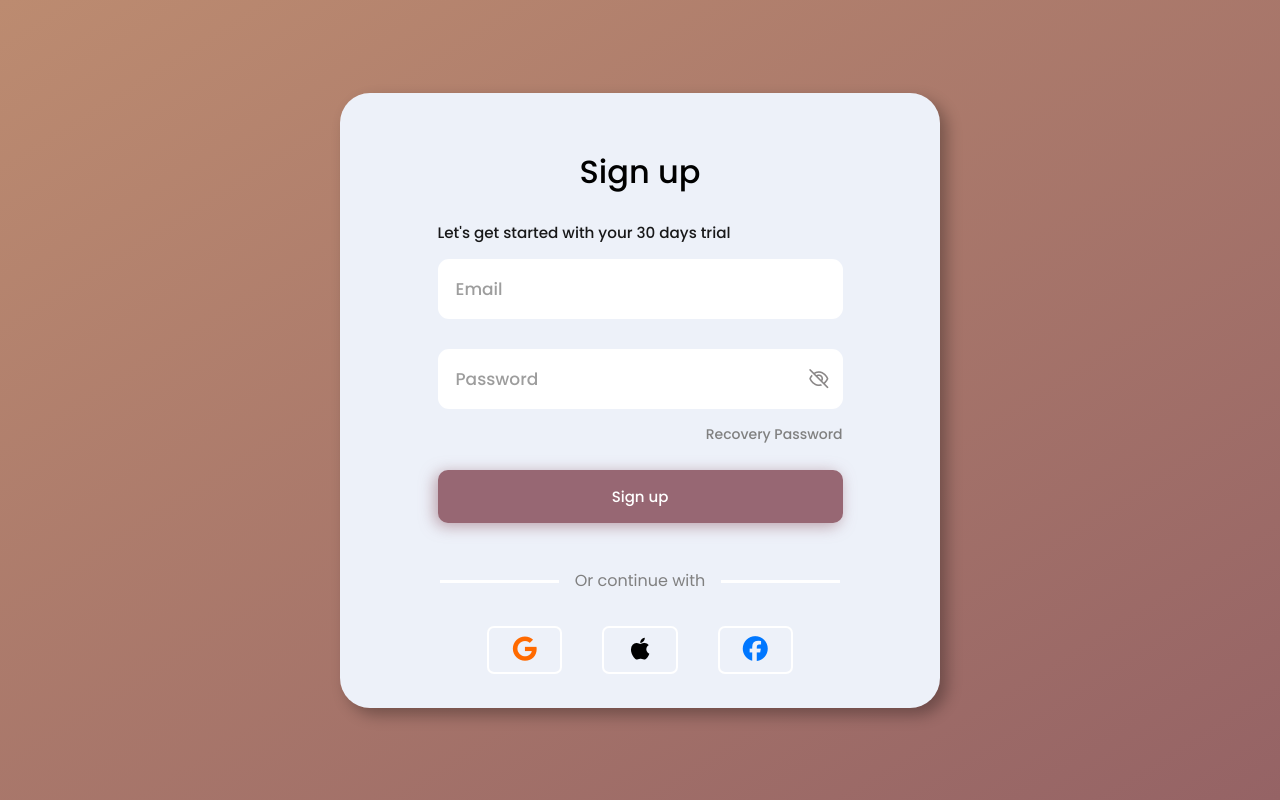
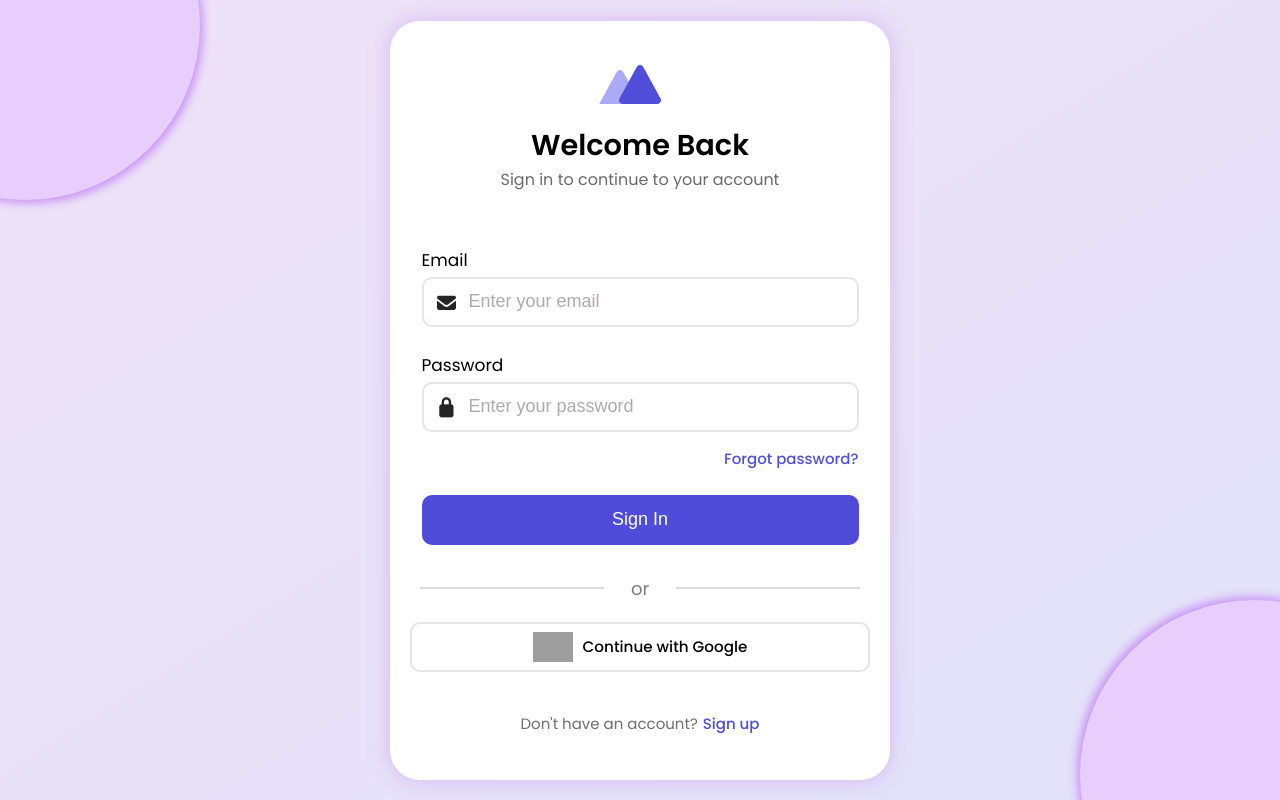
Before and after one commit to NadirCodee/code, a plain HTML site: page index.html in a window 1280 px wide. Drawn offline with Linux system fonts and the light colour scheme; grey boxes are pictures that could not be loaded.

Commit message:
Modern sign in page

```diff
--- a/index.html
+++ b/index.html
@@ -1,33 +1,46 @@
 <!DOCTYPE html>
 <html lang="en">
+
 <head>
+    <link rel="stylesheet" href="style.css">
     <link rel="stylesheet" href="https://cdnjs.cloudflare.com/ajax/libs/font-awesome/7.3.0/css/all.min.css">
-  <link rel="stylesheet" href="style.css">
     <meta charset="UTF-8">
     <meta name="viewport" content="width=device-width, initial-scale=1.0">
-  <title>Sign up page</title>
+    <title>Sign in page</title>
 </head>
+
 <body>
     <div class="container">
-    <h1 class="title">Sign up</h1>
+        <div class="logo">
+            <i class="fa-solid fa-play"></i>
+        </div>
+        <h1 class="title">Welcome Back</h1>
+        <p class="intro">Sign in to continue to your account</p>
         <form action="">
-      <p class="intro">Let's get started with your 30 days trial</p>
             <div class="input-box">
-        <input type="email" placeholder="Email">
+                <label for="email">Email</label>
+                <input type="email" id="email" placeholder="Enter your email" required name="email">
+                <i class="fa-solid fa-envelope"></i>
             </div>
             <div class="input-box">
-        <input type="password" placeholder="Password">
-        <button class="eye"><i class="fa-regular fa-eye-slash"></i></button>
+                <label for="password">Password</label>
+                <input type="password" id="password" placeholder="Enter your password" required name="password">
+                <i class="fa-solid fa-lock"></i>
             </div>
-      <a href="#" class="link">Recovery Password</a>
-      <button type="submit" class="submit-btn">Sign up</button>
+            <a href="#" class="link">Forgot password?</a>
+            <button class="submit-btn" type="submit">Sign In</button>
         </form>
-    <p class="divider">Or continue with</p>
-    <div class="social-icons">
-      <a href="#" style="color: #ff6a00;"><i class="fa-brands fa-google"></i></a>
-      <a href="#" style="color: #000;"><i class="fa-brands fa-apple"></i></a>
-      <a href="#" style="color: #0077ff;"><i class="fa-brands fa-facebook"></i></a>
+        <div class="divider">or</div>
+        <a href="#" class="google-btn">
+            <img src="https://cdn-teams-slug.flaticon.com/google.jpg" width="40" alt="continue with google">
+            Continue with Google
+        </a>
+        <p class="signup-text">
+            Don't have an account? <a href="#">Sign up</a>
+        </p>
     </div>
-  </div>
+    <div class="circle left-top"></div>
+    <div class="circle right-bottom"></div>
 </body>
+
 </html>
--- a/style.css
+++ b/style.css
@@ -1,181 +1,282 @@
 @import url('https://fonts.googleapis.com/css2?family=Poppins:ital,wght@0,100;0,200;0,300;0,400;0,500;0,600;0,700;0,800;0,900;1,100;1,200;1,300;1,400;1,500;1,600;1,700;1,800;1,900&display=swap');
-*{
+
+* {
     margin: 0;
     padding: 0;
     box-sizing: border-box;
-    font-family: 'Poppins', sans-serif;
 }
-body{
+
+body {
+    font-family: "Poppins", sans-serif;
+    min-height: 100vh;
     display: flex;
     justify-content: center;
     align-items: center;
-    min-height: 100vh;
-    background-image: linear-gradient(to right bottom,#BC8B70,#956365);
+    background-image: linear-gradient(to right bottom, #eee2f7, #e2e2f9);
 }
-.container{
-    background-color: #edf1f9;
-    width: 600px;
+
+:root {
+    --purple-color: #4E4CD8;
+    --white-color: #fff;
+}
+
+.circle {
+    width: 350px;
+    height: 350px;
+    background-color: #e7cefc;
+    position: fixed;
+    border-radius: 50%;
+    z-index: -1;
+}
+
+.left-top {
+    left: -150px;
+    top: -150px;
+    box-shadow: 3px 3px 10px #c790f4;
+}
+
+.right-bottom {
+    right: -150px;
+    bottom: -150px;
+    box-shadow: -3px -3px 10px #c790f4;
+}
+
+.container {
+    background-color: var(--white-color);
     display: flex;
     flex-direction: column;
     align-items: center;
-    padding: 30px;
+    width: 500px;
     border-radius: 30px;
-    box-shadow: 7px 7px 15px rgba(0, 0, 0, 0.3);
+    box-shadow: 0 0 20px rgba(199, 144, 244, 0.5);
+    padding: 35px 20px;
 }
-.title{
-    font-size: 2rem;
-    font-weight: 500;
-    margin: 25px 0;
-}
-form{
-    width: 75%;
-    display: flex;
-    flex-direction: column;
-    align-items: center;
-}
-.intro{
-    color: rgba(0, 0, 0, 0.9);
-    font-size: 0.95rem;
-    font-weight: 500;
-    width: 100%;
-}
-.input-box{
+
+.logo {
     width: 100%;
     display: flex;
-    flex-direction: column;
-    margin: 15px 0;
-    position: relative;
+    justify-content: center;
+    overflow: hidden;
 }
-.input-box input{
-    background-color: #fff;
-    border: solid 2px #fff;
-    font-size: 17px;
-    font-weight: 500;
-    padding: 15px 41px 15px 16px;
-    border-radius: 11px;
-    outline: none;
-    transition: 0.3s;
+
+.logo i {
+    font-size: 3rem;
+    transform: rotate(270deg) translateX(-6px);
+    color: #514FD9;
+    text-shadow: -5px -20px 0 #AAAAF5;
 }
-.input-box input:focus{
-    border: solid 2px #956365;
+
+.title {
+    font-size: 1.8rem;
+    font-weight: 600;
+    width: 100%;
+    text-align: center;
+    margin-top: 20px;
 }
-.input-box input::placeholder{
-    color: #9d9d9d;
-}
-.input-box .eye{
-    position: absolute;
-    right: 13px;
-    top: 50%;
-    transform: translateY(-50%);
-    font-size: 17px;
-    color: #8a8787;
-    border: none;
-    background-color: transparent;
-    cursor: pointer;
-    transition: 0.3s;
-    outline: none;
-}
-.input-box .eye:hover{
-    color: #774e4f;
-}
-.link{
-    font-size: 14px;
-    align-self: flex-end;
-    font-weight: 500;
-    color: #808080;
-    text-decoration: none;
-}
-.link:hover{
-    text-decoration: underline;
-}
-.submit-btn{
-    color: #fff;
-    background-color: #976773;
-    border: none;
-    width: 100%;
-    cursor: pointer;
-    padding: 15px;
-    font-size: 15px;
-    border-radius: 10px;
-    font-weight: 500;
-    margin: 25px 0;
-    box-shadow: -3px 3px 15px rgba(151, 103, 115, 0.6);
-    transition: 0.2s;
-}
-.submit-btn:hover{
-    box-shadow: 0 0 0;
-    transform: translateY(-3px);
-}
-.divider{
-    color: #808080;
-    margin: 20px 0;
-    position: relative;
+
+.intro {
+    color: #6a6a6a;
     width: 100%;
     text-align: center;
 }
-.divider::before,
-.divider::after{
+
+form {
+    width: 95%;
+    margin: 30px 0;
+    display: flex;
+    flex-direction: column;
+}
+
+.input-box {
+    height: 50px;
+    display: flex;
+    flex-direction: column;
+    position: relative;
+    margin-top: 55px;
+}
+
+.input-box input {
+    position: absolute;
+    width: 100%;
+    height: 100%;
+    outline: none;
+    font-size: 18px;
+    border-radius: 10px;
+    border: solid 2px rgba(0, 0, 0, 0.1);
+    padding: 5px 15px 5px 45px;
+    transition: 0.2s;
+}
+
+.input-box input:hover {
+    border: solid 2px rgba(0, 0, 0, 0.2);
+}
+
+.input-box input:focus {
+    border: solid 2px rgba(0, 0, 0, 0.5);
+}
+
+.input-box input::placeholder {
+    color: #b0abab;
+}
+
+.input-box label {
+    position: absolute;
+    top: -60%;
+    z-index: 99;
+    font-size: 17px;
+    cursor: text;
+}
+
+.input-box i {
+    position: absolute;
+    top: 50%;
+    left: 13px;
+    transform: translateY(-50%);
+    font-size: 19px;
+    color: #262525;
+}
+
+.link {
+    color: #514FDA;
+    margin-top: 15px;
+    text-decoration: none;
+    font-size: 15px;
+    font-weight: 500;
+    align-self: flex-end;
+    position: relative;
+}
+
+.link::before {
     content: '';
     position: absolute;
-    height: 3px;
-    width: 22%;
-    background-color: #fff;
+    width: 100%;
+    height: 2px;
+    background-color: var(--purple-color);
+    bottom: -2px;
+    border-radius: 20px;
+    transition: 0.2s ease-out;
+    transform-origin: center;
+    transform: scaleX(0);
+}
+
+.link:hover::before {
+    transform: scaleX(1);
+}
+
+.submit-btn {
+    background-color: var(--purple-color);
+    color: var(--white-color);
+    border: none;
+    font-size: 18px;
+    margin-top: 25px;
+    height: 50px;
+    border-radius: 10px;
+    cursor: pointer;
+    transition: 0.3s;
+    border: solid 3px var(--purple-color);
+}
+
+.submit-btn:hover {
+    color: var(--purple-color);
+    background-color: var(--white-color);
+    border: solid 3px var(--purple-color);
+}
+
+.divider {
+    width: 100%;
+    display: flex;
+    justify-content: center;
+    position: relative;
+    font-size: 18px;
+    color: #837e7e;
+}
+
+.divider::before {
+    content: '';
+    position: absolute;
+    width: 40%;
+    height: 2px;
+    background-color: #dfdbdb;
+    right: 10px;
     top: 50%;
+    transform: translateY(-50%);
 }
-.divider::after{
-    right: 0;
-    transform: translateX(-70px);
+
+.divider::after {
+    content: '';
+    position: absolute;
+    width: 40%;
+    height: 2px;
+    background-color: #dfdbdb;
+    left: 10px;
+    top: 50%;
+    transform: translateY(-50%);
 }
-.divider::before{
-    left: 0;
-    transform: translateX(70px);
-}
-.social-icons{
+
+.google-btn {
+    background-color: var(--white-color);
+    margin-top: 20px;
     width: 100%;
-    height: 55px;
+    height: 50px;
+    border-radius: 10px;
     display: flex;
     justify-content: center;
     align-items: center;
-    gap: 40px;
-    margin-top: 10px;
+    gap: 10px;
+    border: solid 2px rgba(0, 0, 0, 0.1);
+    text-decoration: none;
+    font-size: 0.95rem;
+    color: #000;
+    font-weight: 500;
+    transition: 0.2s;
 }
-.social-icons a{
-    color: #fff;
-    padding: 3px 20px;
-    font-size: 25px;
-    border-radius: 7px;
-    border: solid 2px #fff;
-    transition: 0.3s;
+
+.google-btn:hover {
+    border: solid 2px rgba(0, 0, 0, 0.5);
 }
-.social-icons a:hover{
-    box-shadow: 0 3px 10px rgba(0, 0, 0, 0.4);
-    background-color: #fff;
-    transform: translateY(-3px);
+
+.signup-text {
+    width: 100%;
+    display: flex;
+    justify-content: center;
+    margin: 40px 0 10px 0;
+    gap: 5px;
+    font-size: 15px;
+    color: #6f6d6d;
 }
-::selection{
-    background-color: #b2797bc4;
-    color: #fff;
+
+.signup-text a {
+    color: var(--purple-color);
+    text-decoration: none;
+    font-weight: 500;
+    position: relative;
 }
-@media (max-width: 600px){
-    .container{
+
+.signup-text a::before {
+    content: '';
+    position: absolute;
+    width: 100%;
+    height: 2px;
+    background-color: var(--purple-color);
+    bottom: -2px;
+    border-radius: 40px;
+    transform-origin: center;
+    transition: 0.3s ease-out;
+    transform: scaleX(0);
+}
+
+.signup-text a:hover::before {
+    transform: scaleX(1);
+}
+
+@media (max-width: 600px) {
+    .container {
         width: 100%;
         min-height: 100vh;
         border-radius: 0;
-        padding: 0;
         justify-content: center;
     }
-    .title{
-        font-size: 1.8rem;
-    }
-    form{
-        width: 90%;
-    }
-    .divider::after,
-    .divider::before{
-        width: 0;
-        height: 0;
-    }
-    .input-box input{
-        padding: 12px 35px 12px 15px;
+    form {
+        width: 100%;
     }
 }
```
Lines whose indentation alone changed are shown as unchanged.
